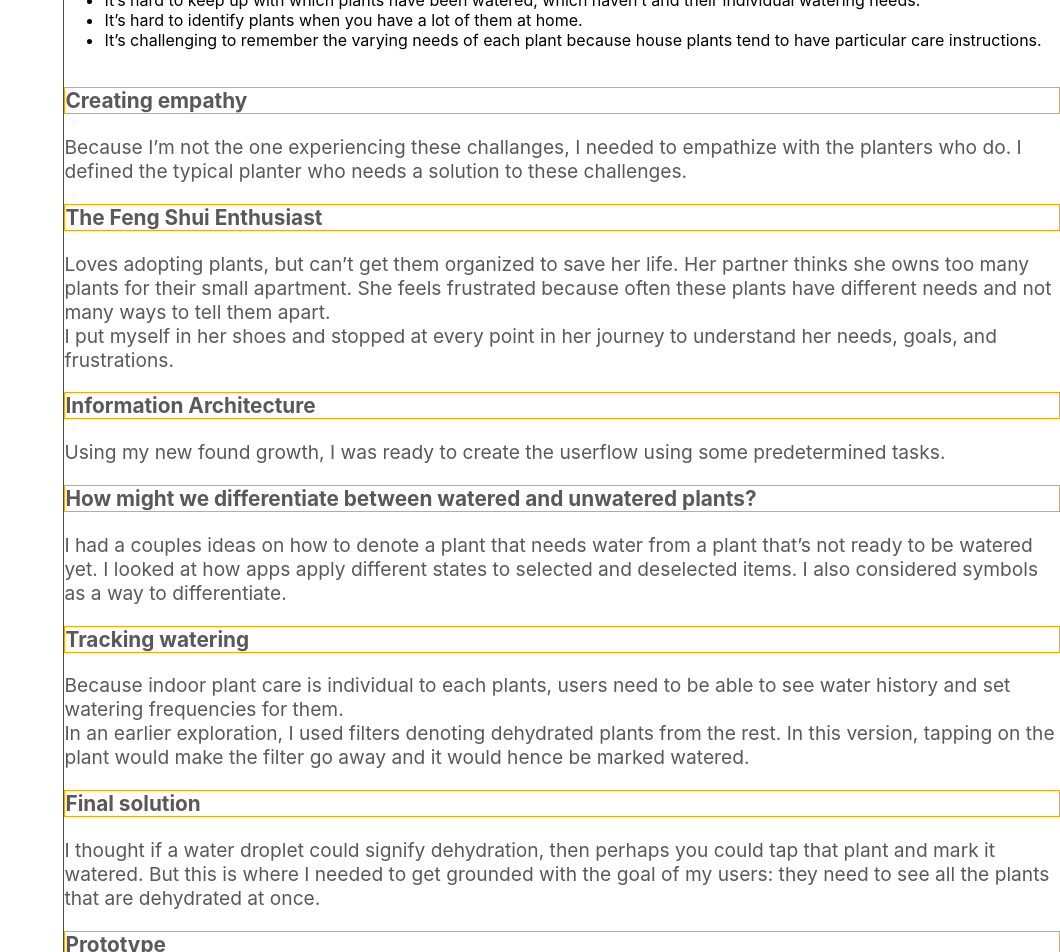
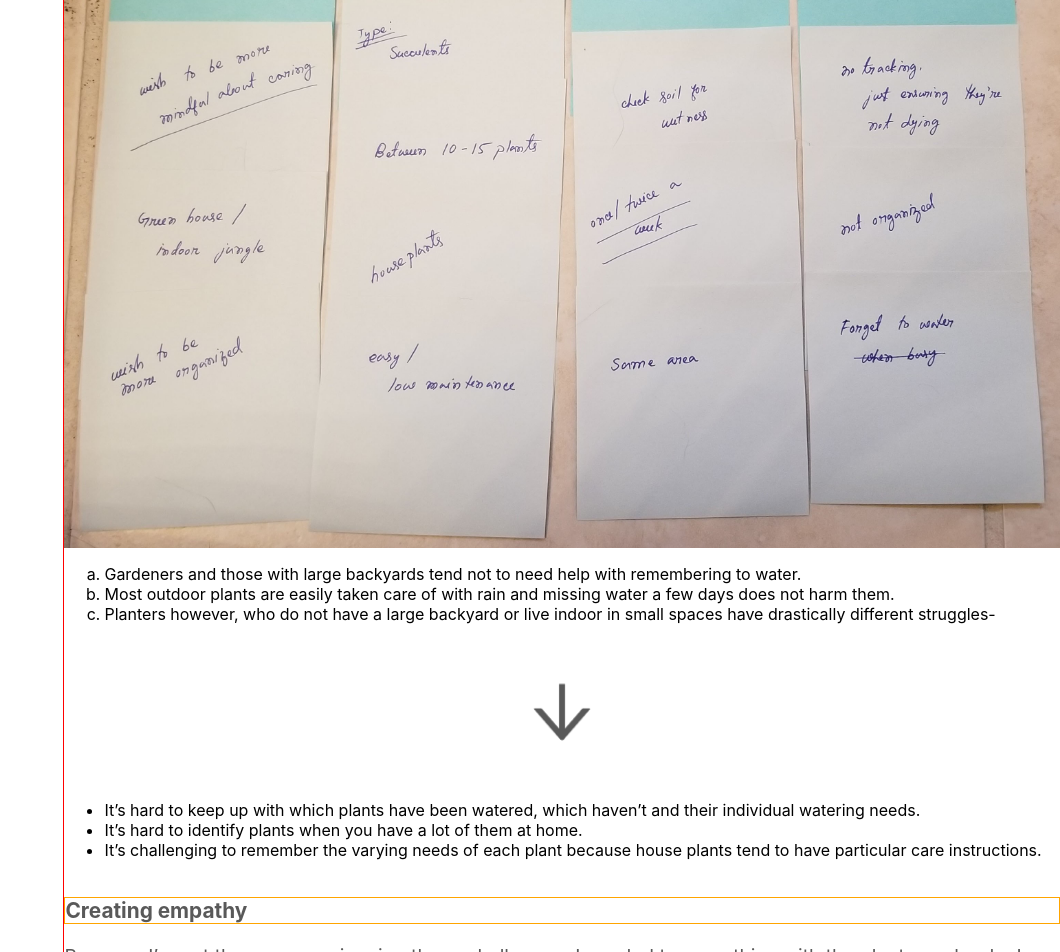
Before and after one commit to vishalicious213/mahiya, a React (Create React App) app: page / in a window 1280 px wide. Shown: the part 1742-2694 px from the top of the page, without its empty margins (220-1280 px from the left). Built offline with nearby package versions, Linux system fonts and the light colour scheme.

Commit message:
updated PlantWateringApp - adding images

```diff
--- a/src/components/case-studies/PlantWateringApp.js
+++ b/src/components/case-studies/PlantWateringApp.js
@@ -1,6 +1,8 @@
 import React from 'react'
 import img1 from '../../img/case-study/plants/1.png'
 import img2 from '../../img/case-study/plants/2.png'
+import img3 from '../../img/case-study/plants/3.jpg'
+import downArrow from '../../img/case-study/down-arrow.png'
 import '../../styles/case-studies.css';
 
 function Plants() {
@@ -33,14 +35,14 @@ function Plants() {
 
         <h3 className='case-section-font'>Key takeaways</h3>
         <p className='case-font'>I spoke with four planters and my mother about their gardening needs, goals, and blockers. Here are my key takeaways:</p>
-        {/* <img></img> */}
+        <img className='full-img' src={img3} alt='application design notes'></img>
         <ol className='alpha-list'>
           <li>Gardeners and those with large backyards tend not to need help with remembering to water.</li>
           <li>Most outdoor plants are easily taken care of with rain and missing water a few days does not harm them.</li>
           <li>Planters however, who do not have a large backyard or live indoor in small spaces have drastically different struggles-</li>
         </ol>
 
-        {/* <img>arrow</img> */}
+        <img className='down-arrow' src={downArrow} alt='downward-pointing arrow'></img>
 
         <ul>
           <li>It’s hard to keep up with which plants have been watered, which haven’t and their individual watering needs.</li>
--- a/src/styles/case-studies.css
+++ b/src/styles/case-studies.css
@@ -52,3 +52,12 @@
     width: 30%;
     /* border: 1px solid green; */
 }
+
+.full-img {
+    width: 100%;
+}
+
+.down-arrow {
+    width: 5rem;
+    margin: 2rem auto;
+}
```
Also changed, not shown: src/img/case-study/down-arrow.png (added).
